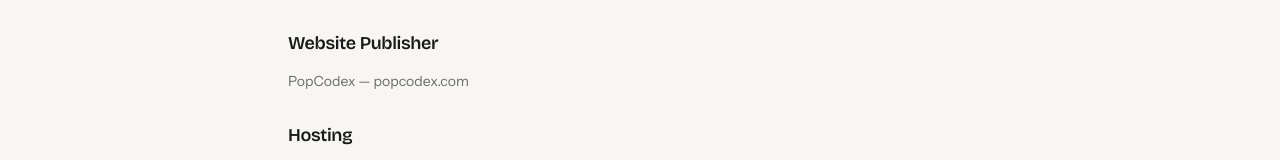
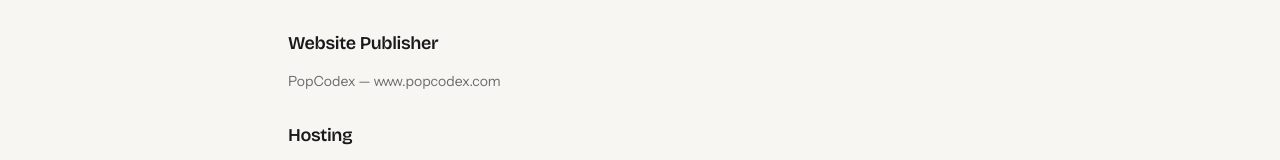
Before and after one commit to GitFizero/popcodex, a Next.js app: page /en/legal/mentions-legales in a window 1280 px wide. Shown: the part 209-369 px from the top of the page. Built offline with nearby package versions, Linux system fonts and the light colour scheme; a web font is replaced by a local one.

Commit message:
fix: use www.popcodex.com in legal mentions page
https://claude.ai/code/session_0162AmtKpfuTyuCZ5RYyMRrn

```diff
--- a/app/[locale]/legal/mentions-legales/page.tsx
+++ b/app/[locale]/legal/mentions-legales/page.tsx
@@ -21,7 +21,7 @@ export default async function MentionsLegales({ params }: { params: Promise<{ lo
         <h2 className="text-lg font-semibold text-[var(--color-text)] mt-8 mb-4" style={{ fontFamily: 'var(--font-display)' }}>
           {locale === 'fr' ? 'Éditeur du site' : 'Website Publisher'}
         </h2>
-        <p>PopCodex — popcodex.com</p>
+        <p>PopCodex — www.popcodex.com</p>
         <h2 className="text-lg font-semibold text-[var(--color-text)] mt-8 mb-4" style={{ fontFamily: 'var(--font-display)' }}>
           {locale === 'fr' ? 'Hébergement' : 'Hosting'}
         </h2>
```
